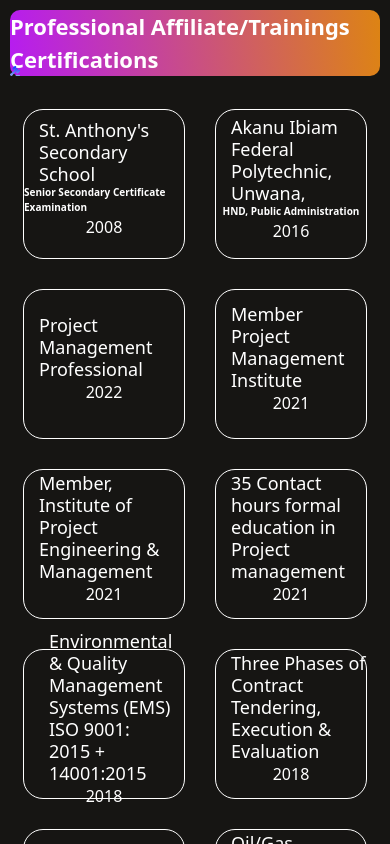
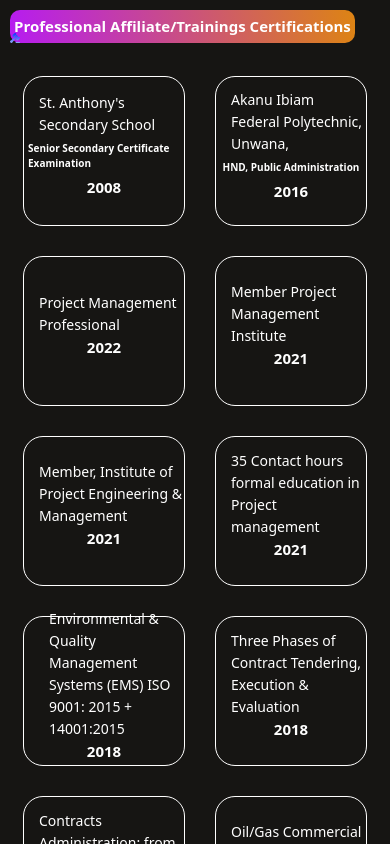
Before and after one commit to ChibuikeUkonu/Portfolio, a Next.js app: page /Certificate in a window 390 px wide. Shown: the top 844 px of the page. Built offline with nearby package versions, Linux system fonts and the light colour scheme.

Commit message:
final commit

```diff
--- a/src/Component/Footer/Footer.module.css
+++ b/src/Component/Footer/Footer.module.css
@@ -81,6 +81,7 @@
     }
     .footer_bottom_right{
         display: flex;
+        font-size: 10px;
         gap:25px;
     }
     .footer_left{
--- a/src/app/Certificate/certificate.module.css
+++ b/src/app/Certificate/certificate.module.css
@@ -101,12 +101,12 @@
         margin: 10px 10px;
     }
     .abouts h1{
-        padding: 0;
-        font-size: 22px;
+        padding: 5px 4px;
+        font-size: 15px;
     }
     .about_title img{
         width:10px;
-        margin-right: -40px;
+        margin-right: -20px;
     }
     .certified_container{
         gap: 10px;
@@ -116,8 +116,12 @@
         font-size: 10px;
         font-weight: 600;
     }
+    .university h2{
+        font-size: 15px;
+        font-weight: 600;
+    }
     .university p{
-      font-size: 18px;
+      font-size: 14px;
       font-weight: 300;
       line-height: 22px;
       max-width: 200px;
```
